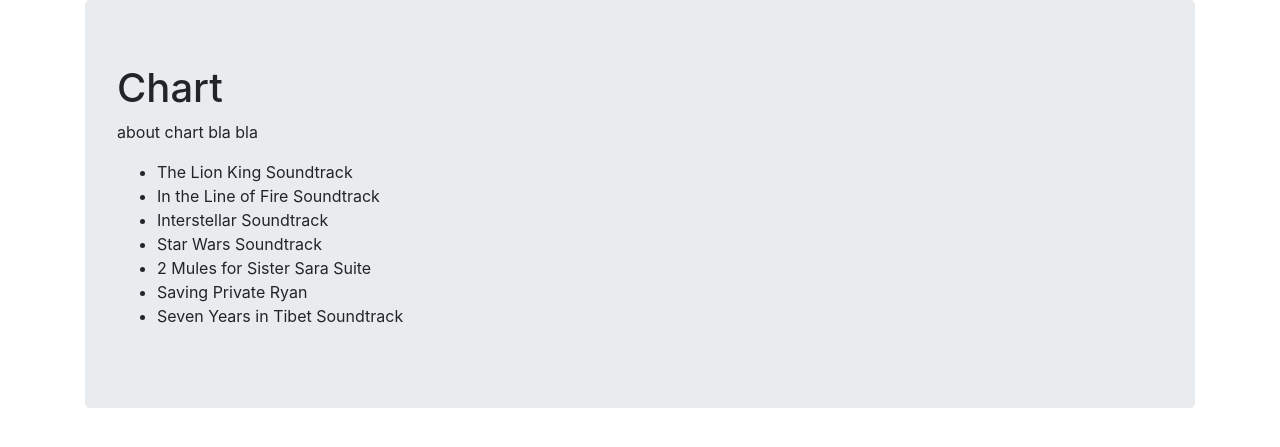
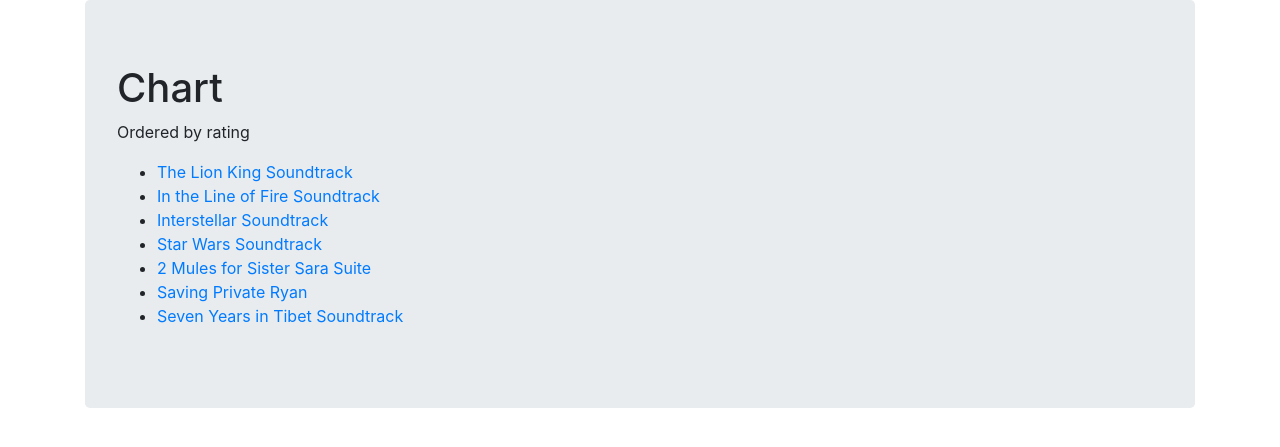
Before and after one commit to ion289/MyMusic, a Django app: page /chart/ in a window 1280 px wide. Shown: the part 56-503 px from the top of the page. Run offline with Django 5.2, Linux system fonts and the light colour scheme; data comes from the database, SQL or seed files in the repository; both versions use the stored data as it was after the commit; some libraries are stand-ins or nearby versions.

Commit message:
am adaugat links la pag chart si new music

```diff
--- a/myapp/templates/album_detail.html
+++ b/myapp/templates/album_detail.html
@@ -4,6 +4,7 @@
 <h1>
    {{ object.album_name }}
 </h1>
+<img src = "{{object.album_art.url}}"/>
 <p>
    {{ object.average_rating }}
 </p>
--- a/myapp/templates/chart.html
+++ b/myapp/templates/chart.html
@@ -3,11 +3,12 @@
 
 {% block content %}
 <h1>Chart</h1>
-<p>about chart bla bla</p>
+<p>Ordered by rating </p>
 <ul>
     {% for album in albums %}
     <li>
-        {{ album.album_name }}
+        <a href = "{% url 'album-detail' album.pk %}"> {{ album.album_name }}
+        </a>
     </li>
     {% endfor %}
 
--- a/myapp/templates/new_music.html
+++ b/myapp/templates/new_music.html
@@ -8,7 +8,10 @@
 <ul>
     {% for album in albums %}
     <li>
-        {{ album.album_name }}
+        <a href = "{% url 'album-detail' album.pk %}">
+            {{ album.album_name }}
+        </a>
+
     </li>
     {% endfor %}
 
```
Also changed, not shown: db.sqlite3.
